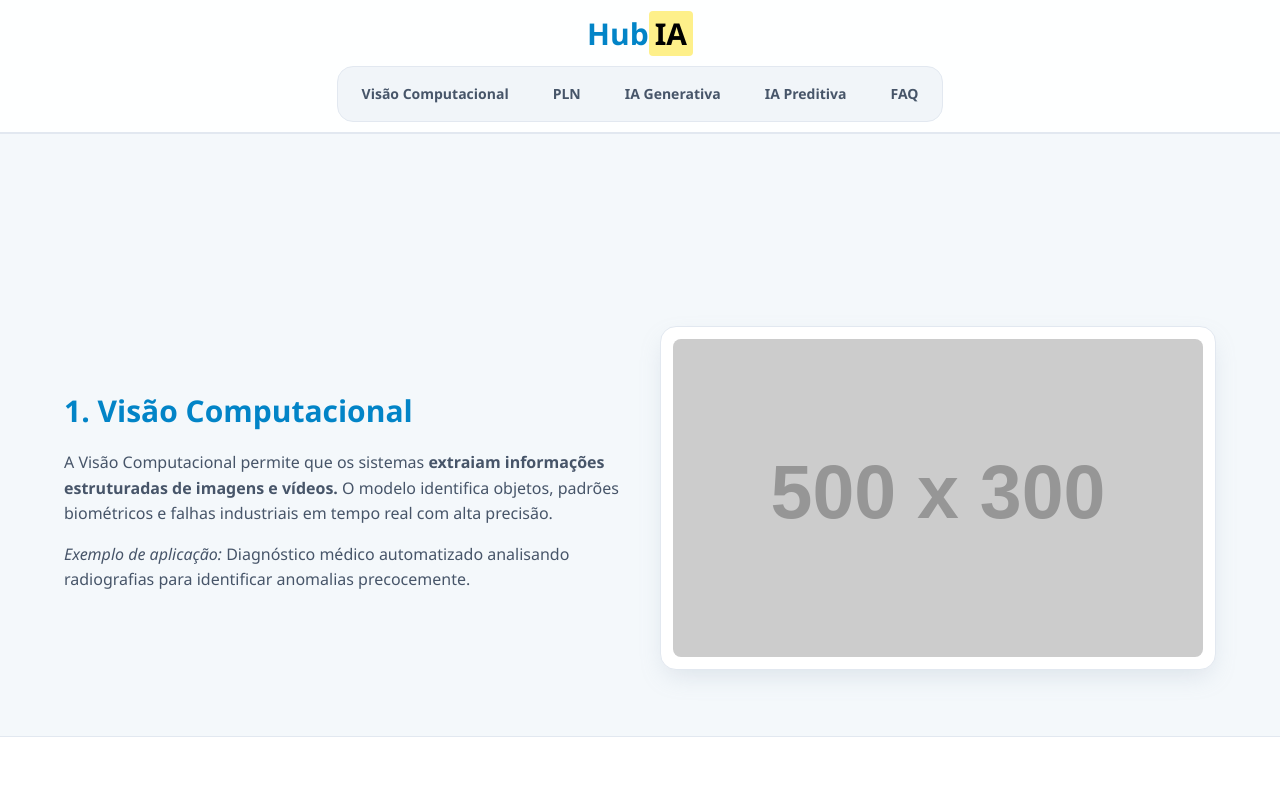
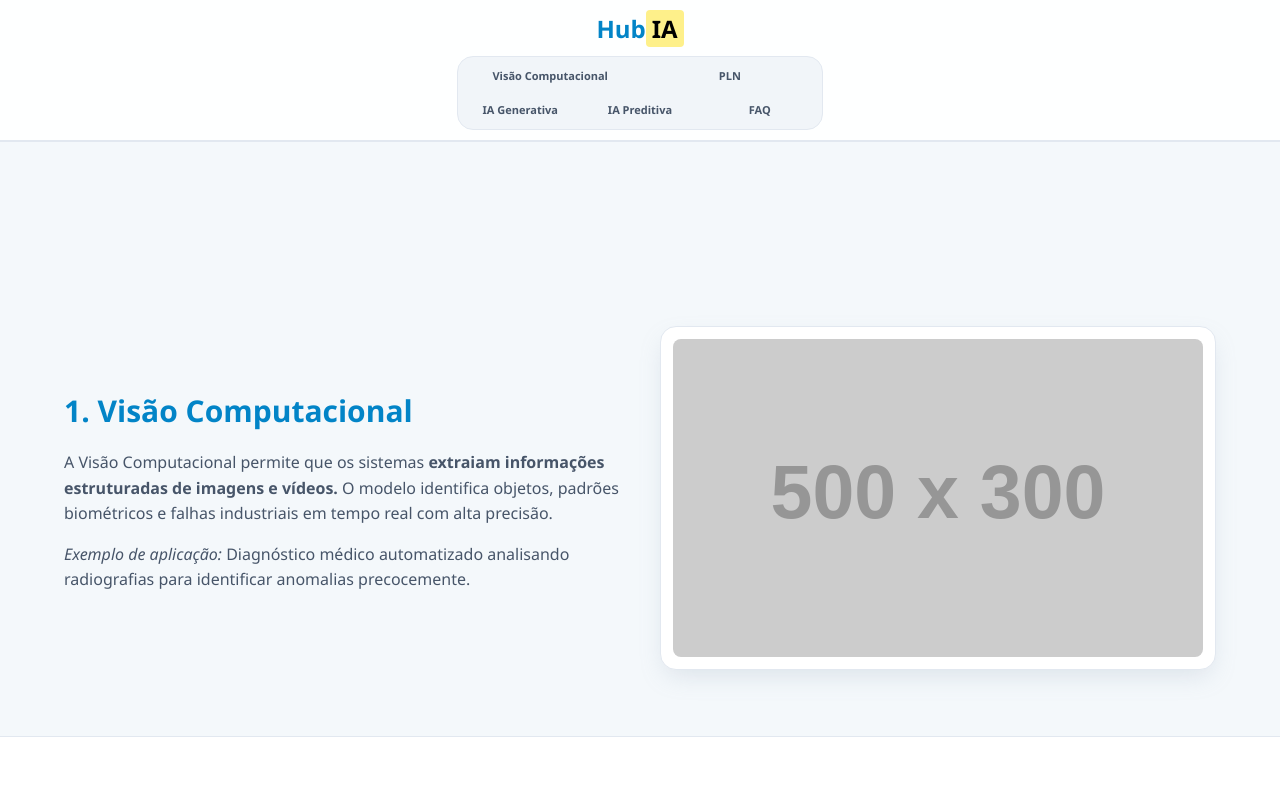
Before and after one commit to barbaraoliveira-sketch/Display, a website: page hub-ia/index.html in a window 1280 px wide. Shown: the top 800 px of the page. Drawn offline with Linux system fonts and the light colour scheme; placeholder pictures from the web are drawn by us.

Commit message:
add: continuação

```diff
--- a/hub-ia/css/responsive.css
+++ b/hub-ia/css/responsive.css
@@ -15,6 +15,32 @@
         gap: 8px;
     }
 
+    .header__title{
+        font-size: 2.4rem;
+    }
+
+    .nav__list{
+        width: 100%;
+        display: flex;
+        flex-wrap: wrap;
+        justify-content: center;
+        gap: 4px;
+        padding: 4px;
+    }
+
+    .nav__item{
+        flex: 1 1 calc(33.333% - 6px);
+        text-align: center;
+    }
+
+    .nav__link{
+        width: 100%;
+        font-size: 1.1rem;
+        padding: 6px 4px;
+        display: block;
+        white-space: nowrap;
+    }
+
 
 @media (min-width: 501px) and (max-width:767px){}
 
```
